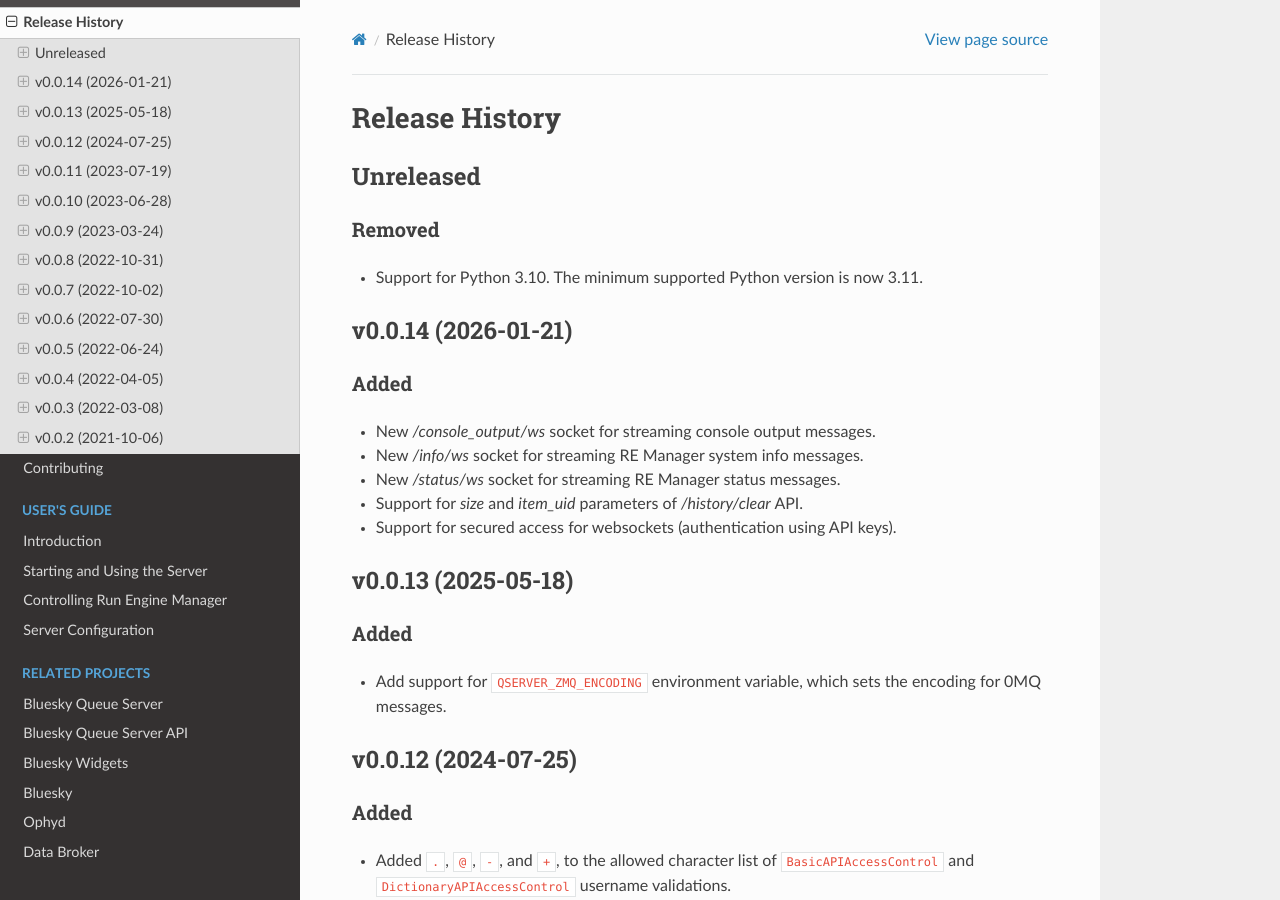
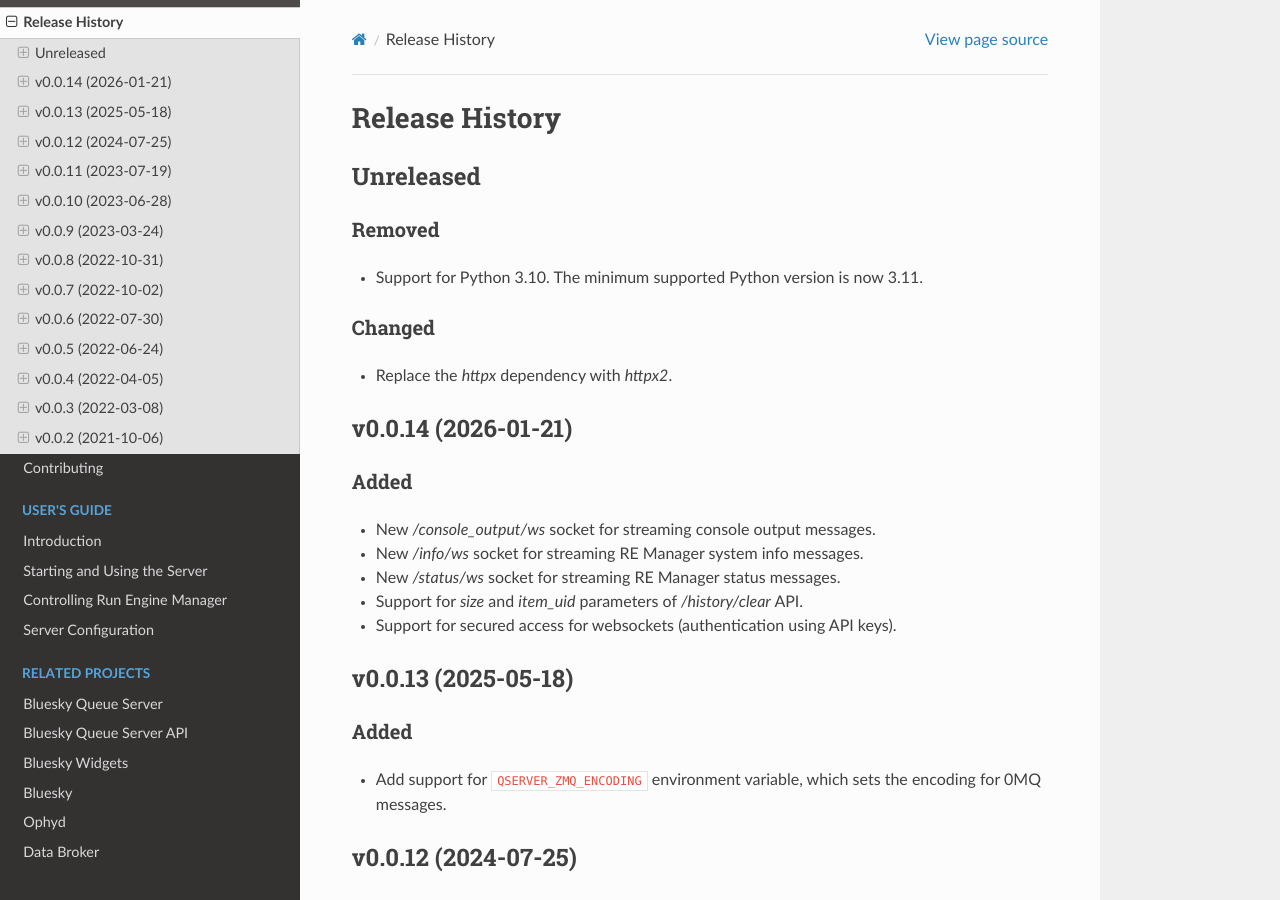
Before and after one commit to bluesky/bluesky-httpserver, a Sphinx documentation site: the page built from docs/source/release-history.rst, in a window 1280 px wide and 900 px high. Built offline with Sphinx 7.4.7 and the Read the Docs theme 3.1.0, drawn with Linux system fonts in a browser that asks for light colours; the version number could not be read and is left out.

Commit message:
Updating release-history

```diff
--- a/docs/source/release-history.rst
+++ b/docs/source/release-history.rst
@@ -10,6 +10,11 @@ Removed
 -------
 
 - Support for Python 3.10. The minimum supported Python version is now 3.11.
+
+Changed
+-------
+
+- Replace the `httpx` dependency with `httpx2`.
 
 
 v0.0.14 (2026-01-21)
```
